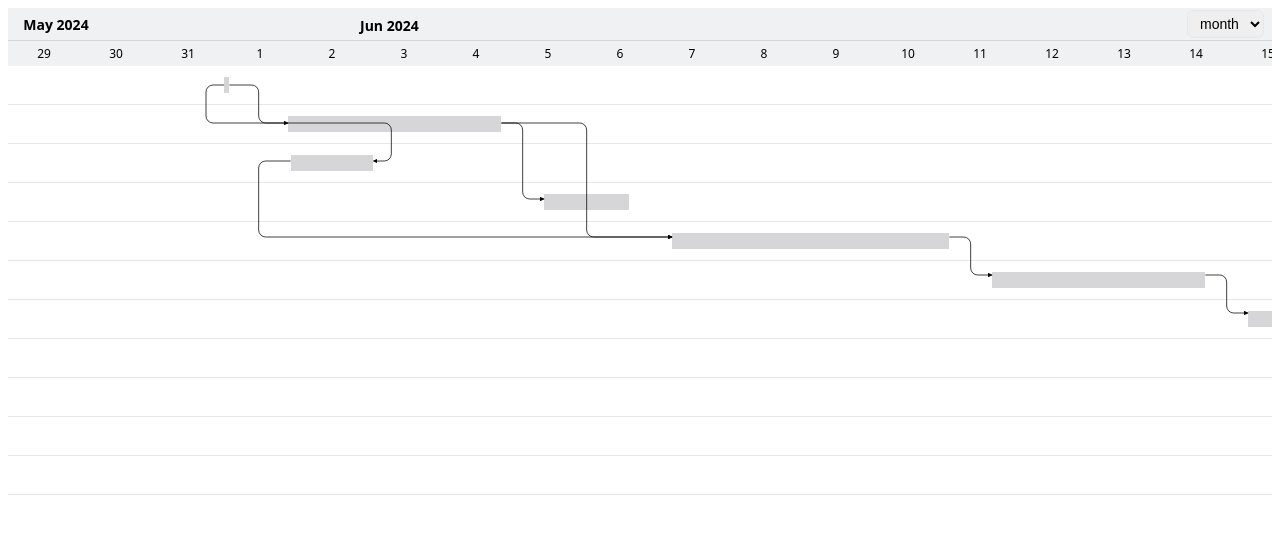
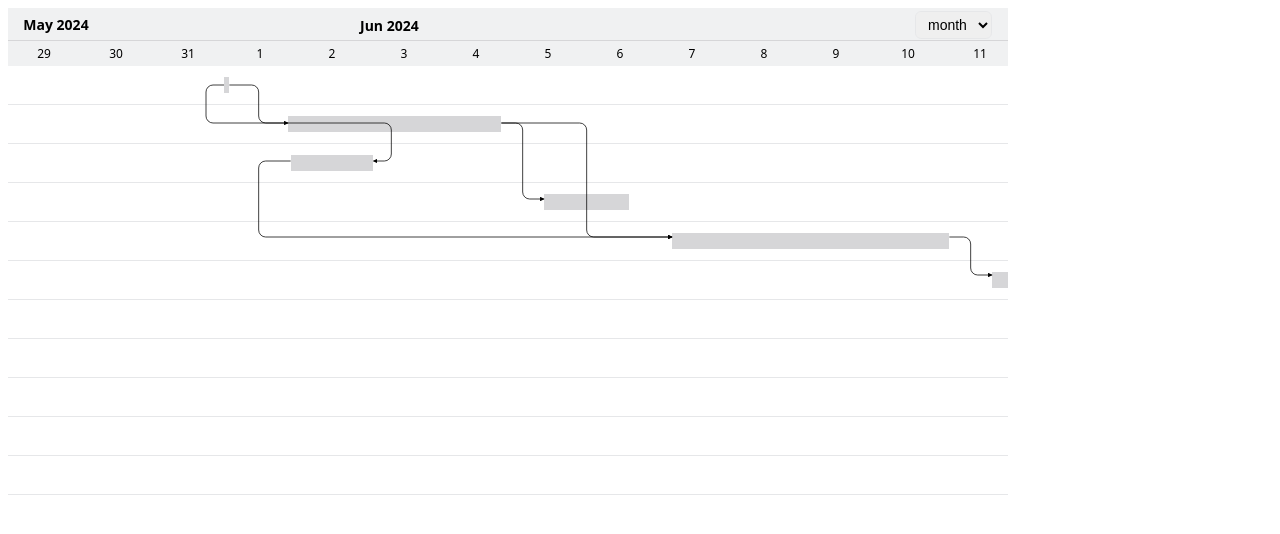
Before and after one commit to jaeungkim/gantt-chart, a React (Vite) app: page / in a window 1280 px wide. Shown: the top 534 px of the page. Built offline with nearby package versions, Linux system fonts and the light colour scheme.

Commit message:
chore: bug fix on fixed positioning

```diff
--- a/package.json
+++ b/package.json
@@ -1,6 +1,6 @@
 {
   "name": "@jaeungkim/gantt-chart",
-  "version": "0.2.0",
+  "version": "0.2.1",
   "private": false,
   "type": "module",
   "main": "dist/index.cjs.js",
--- a/src/pages/Gantt.tsx
+++ b/src/pages/Gantt.tsx
@@ -76,7 +76,7 @@ function Gantt({ tasks, onTasksChange, ganttHeight, columnWidth }: GanttProps) {
         position: 'relative',
         overflow: 'auto',
         height: `${ganttHeightState}px`,
-        width: '100%', // let parent control width
+        width: `${columnWidthState}px`,
         backgroundColor: '#FFF',
         fontFamily: 'Noto Sans, sans-serif',
       }}
@@ -102,8 +102,8 @@ function Gantt({ tasks, onTasksChange, ganttHeight, columnWidth }: GanttProps) {
         >
           <div
             style={{
-              position: 'fixed',
-              top: '10px',
+              position: 'absolute',
+              top: '3px',
               right: '16px',
               zIndex: 50,
               display: 'flex',
```
